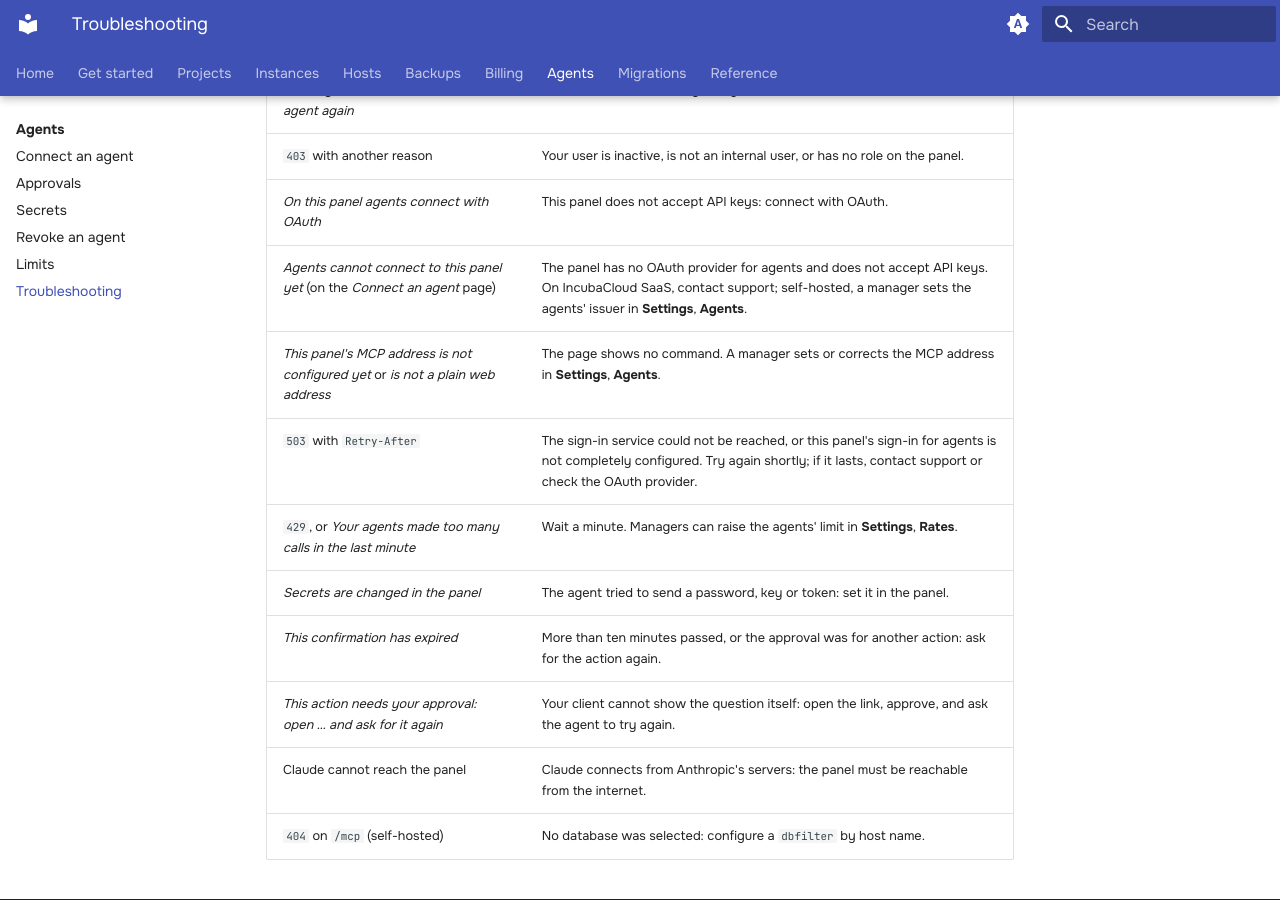
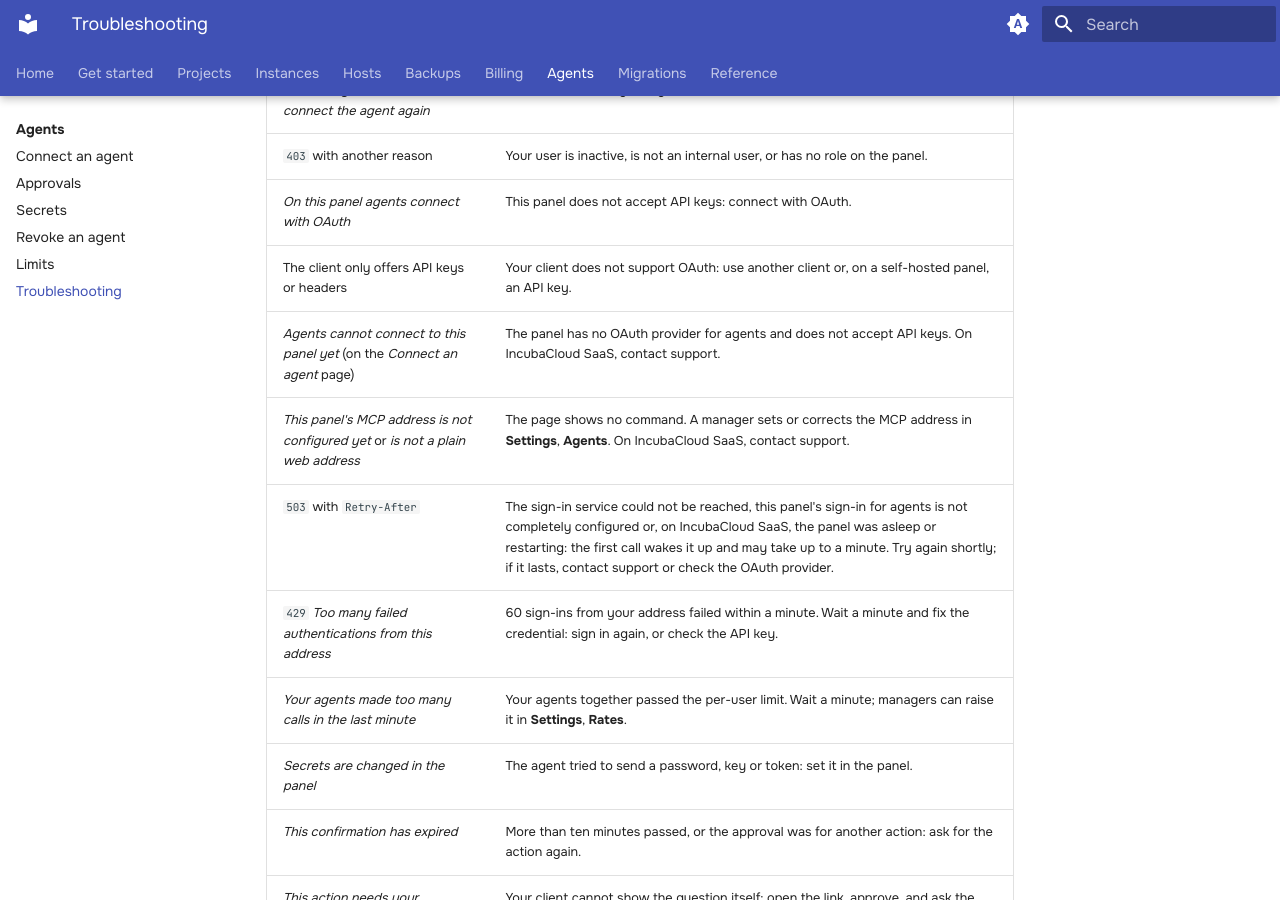
Before and after one commit to incubacloud/incubacloud, an MkDocs documentation site: the page built from docs/user/docs/agents/troubleshooting.md, in a window 1280 px wide and 900 px high, scrolled down 292 px. Built offline with MkDocs 1.6.1 and Material for MkDocs 9.7.7, drawn with Linux system fonts in a browser that asks for light colours; plug-ins that fetch from the network failed and are left out.

Commit message:
[DOC] incubacloud_mcp: troubleshooting tells the 429 of failed sign-ins from the per-user limit, adds a sleeping panel and a client without OAuth, and gives each panel a fix it can apply

```diff
--- a/docs/user/docs/agents/troubleshooting.md
+++ b/docs/user/docs/agents/troubleshooting.md
@@ -6,10 +6,12 @@
 | `403` *Sign in to the panel once to create your user, then connect the agent again* | Your user does not exist on this panel yet: open the panel in the browser once, then connect the agent again. |
 | `403` with another reason | Your user is inactive, is not an internal user, or has no role on the panel. |
 | *On this panel agents connect with OAuth* | This panel does not accept API keys: connect with OAuth. |
-| *Agents cannot connect to this panel yet* (on the *Connect an agent* page) | The panel has no OAuth provider for agents and does not accept API keys. On IncubaCloud SaaS, contact support; self-hosted, a manager sets the agents' issuer in **Settings**, **Agents**. |
-| *This panel's MCP address is not configured yet* or *is not a plain web address* | The page shows no command. A manager sets or corrects the MCP address in **Settings**, **Agents**. |
-| `503` with `Retry-After` | The sign-in service could not be reached, or this panel's sign-in for agents is not completely configured. Try again shortly; if it lasts, contact support or check the OAuth provider. |
-| `429`, or *Your agents made too many calls in the last minute* | Wait a minute. Managers can raise the agents' limit in **Settings**, **Rates**. |
+| The client only offers API keys or headers | Your client does not support OAuth: use another client or, on a self-hosted panel, an API key. |
+| *Agents cannot connect to this panel yet* (on the *Connect an agent* page) | The panel has no OAuth provider for agents and does not accept API keys. On IncubaCloud SaaS, contact support. |
+| *This panel's MCP address is not configured yet* or *is not a plain web address* | The page shows no command. A manager sets or corrects the MCP address in **Settings**, **Agents**. On IncubaCloud SaaS, contact support. |
+| `503` with `Retry-After` | The sign-in service could not be reached, this panel's sign-in for agents is not completely configured or, on IncubaCloud SaaS, the panel was asleep or restarting: the first call wakes it up and may take up to a minute. Try again shortly; if it lasts, contact support or check the OAuth provider. |
+| `429` *Too many failed authentications from this address* | 60 sign-ins from your address failed within a minute. Wait a minute and fix the credential: sign in again, or check the API key. |
+| *Your agents made too many calls in the last minute* | Your agents together passed the per-user limit. Wait a minute; managers can raise it in **Settings**, **Rates**. |
 | *Secrets are changed in the panel* | The agent tried to send a password, key or token: set it in the panel. |
 | *This confirmation has expired* | More than ten minutes passed, or the approval was for another action: ask for the action again. |
 | *This action needs your approval: open … and ask for it again* | Your client cannot show the question itself: open the link, approve, and ask the agent to try again. |
```
